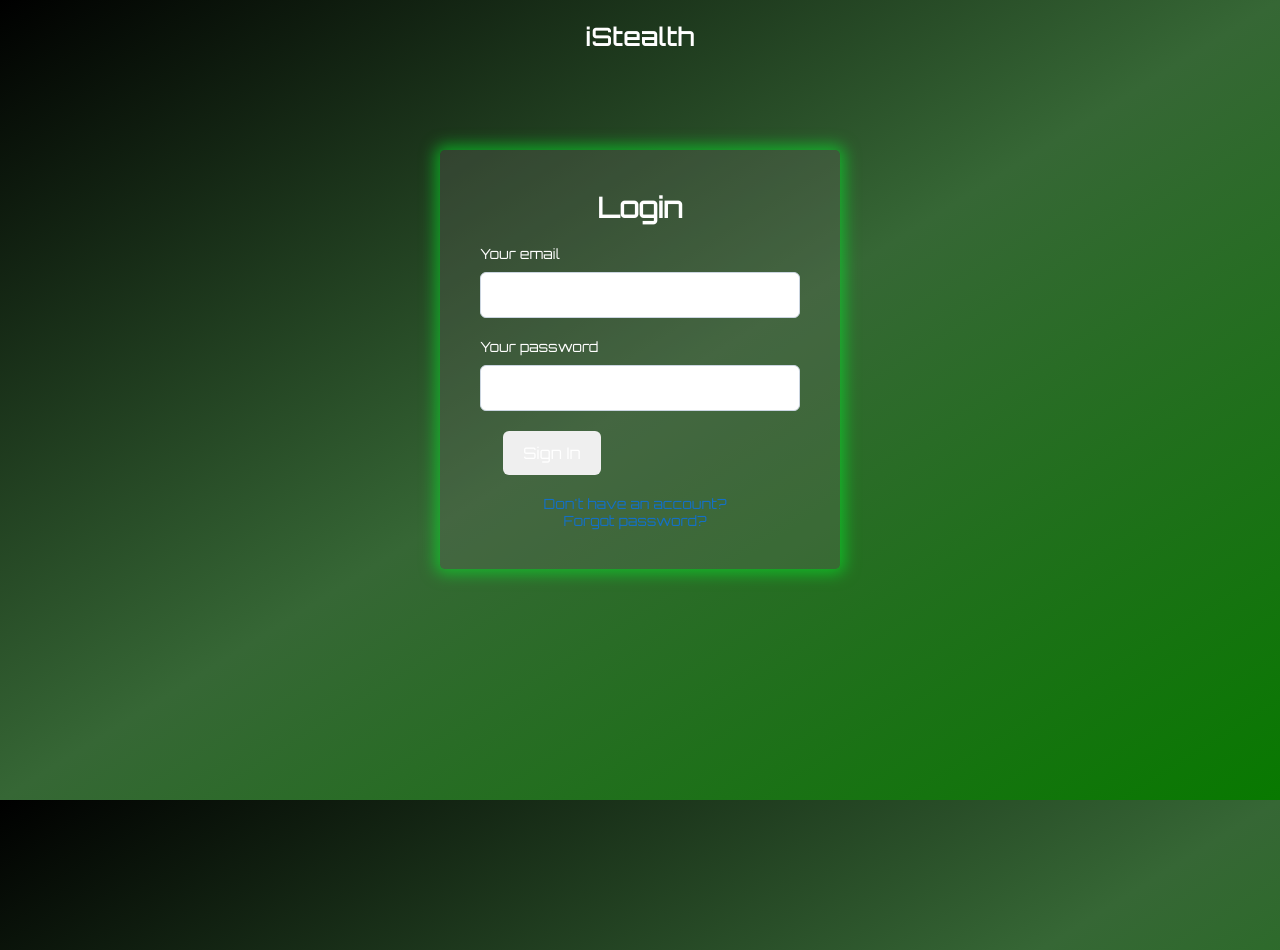
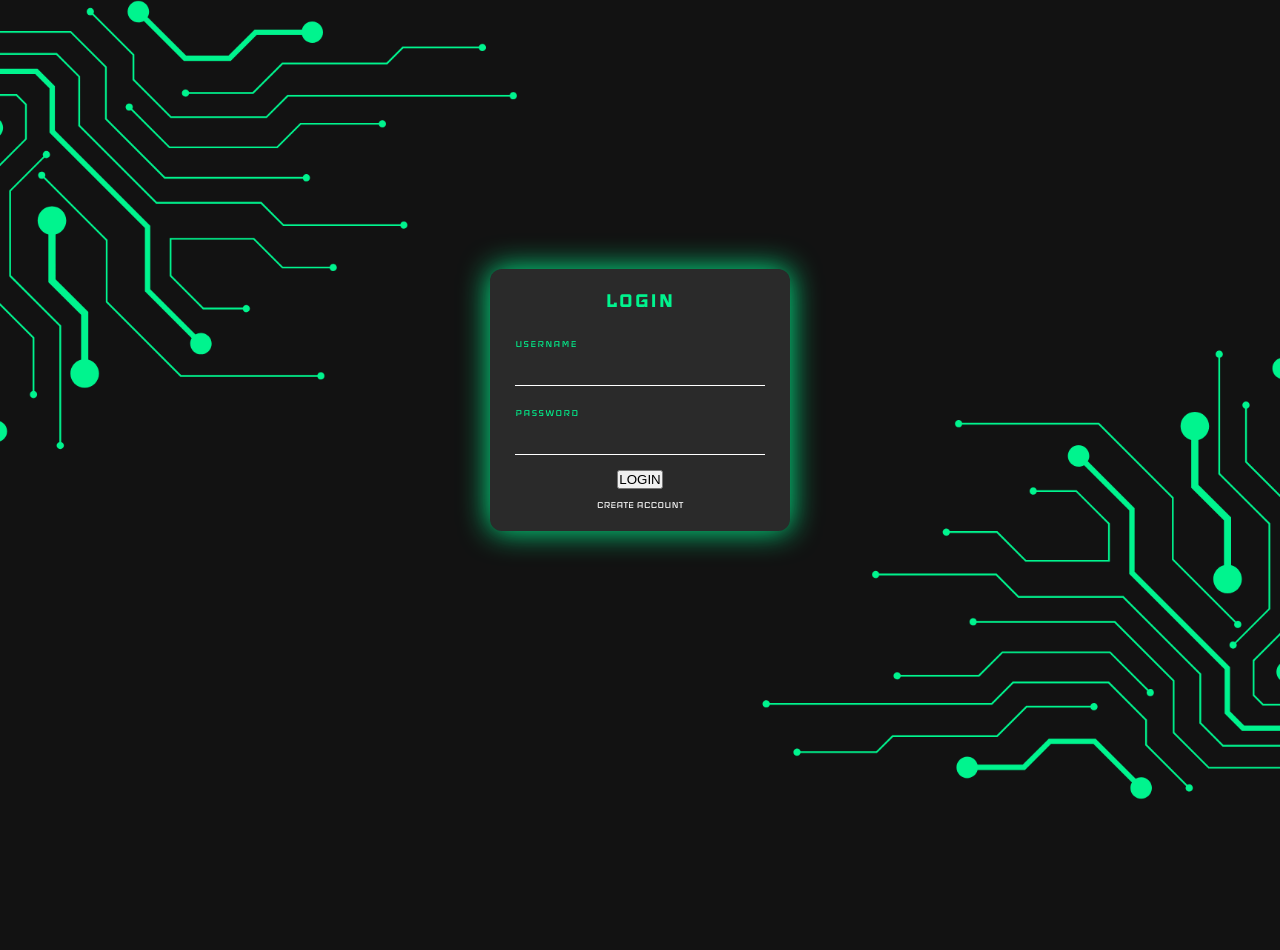
Before and after one commit to aemckenna/secure-messaging-app, a Flask app: page / in a window 1280 px wide. After the commit the page ends 799 px from the top, so only its background shows below. Run offline with Flask 3, Linux system fonts and the light colour scheme.

Commit message:
updating styling

```diff
--- a/main.py
+++ b/main.py
@@ -43,7 +43,7 @@ def login():
             session['loggedin'] = True
             session['id'] = account['id']
             session['username'] = account['username']
-            return redirect(url_for('workout'))
+            return redirect(url_for('messaging'))
         else:
             msg = 'Incorrect username/password!'
     return render_template('index.html')
@@ -89,5 +89,8 @@ def register():
         msg = 'Please fill out the form!'
     return render_template('register.html', msg=msg)
 
+#@app.route ('/messaging/')
+#def messaging():
+
 if __name__ == '__main__':
     app.run(debug=True)
--- a/static/style.css
+++ b/static/style.css
@@ -1,186 +1,109 @@
-/* General Styles */
+@font-face {
+    font-family: 'Iceland';
+    src: url('/static/Iceland/Iceland-Regular.ttf') format('truetype');
+    font-weight: normal;
+    font-style: normal;
+}
+
+/* General reset */
 * {
     margin: 0;
     padding: 0;
     box-sizing: border-box;
-    font-family: 'Orbitron', sans-serif; /* Updated font-family */
 }
 
-:root {
-  --gradient: linear-gradient(to bottom right, rgb(0, 0, 0), rgb(54, 103, 53), rgb(8, 121, 0));
+body, html {
+    height: 100%;
+    font-family: 'Iceland', sans-serif;
+    display: flex;
+    justify-content: center;
+    align-items: center;
+    color: white;
+    background-color: #000;
+    overflow: hidden;
 }
 
-body {
-    background: var(--gradient);
-    margin: 0;
-    padding: 0;
+/* Background gradient */
+.background {
+    width: 100vw;
     height: 100vh;
-    width: 100%;
-    color: #333;
-    background-attachment: fixed;
+    display: flex;
+    justify-content: center;
+    align-items: center;
+    background: url('sm-ui.png') center center no-repeat;
+    background-size: cover;
 }
 
-/* Header Styles */
-.header {
-    width: 100%;
-    padding: 10px 0;
-    position: fixed;
-    top: 0;
-    left: 0;
-    z-index: 1000;
+
+/* Login card styling */
+.login-card {
+    width: 300px;
+    padding: 20px;
+    background: #ffffff1a;
+    border-radius: 12px;
+    display: flex;
+    flex-direction: column;
+    align-items: center;
+    text-align: center;
+    box-shadow: 0px 0px 30px #00F48E; /* Subtle shadow for depth */
 }
 
-.header a {
-    float: center;
-    display: block;
-    color: white;
-    text-align: center;
-    padding: 12px 20px;
-    text-decoration: none;
-    font-size: 16px;
-    transition: background-color 0.3s ease, color 0.3s ease;
+.login-card h2 {
+    margin-bottom: 20px;
+    font-size: 24px;
+    font-weight: 600;
+    letter-spacing: 2px;
+    color: #00F48E;
 }
 
-.header a.logo {
-    float: center;
+.login-card label {
+    font-size: 12px;
+    margin-bottom: 5px;
+    letter-spacing: 1px;
+    display: block;
+    text-align: left;
+    width: 100%;
+    transform: translateY(50%);
+    color: #00F48E;
+}
+
+.login-card input {
+    width: 100%;
+    padding: 10px;
+    margin-bottom: 15px;
+    font-size: 14px;
+    color: white;
+    background: transparent;
+    border: none;
+    border-bottom: 1px solid white;
+    outline: none;
+    text-align: left;
+}
+
+/* Support link styling */
+.support-link {
+    font-size: 12px;
+    color: white;
+    text-decoration: none;
+    margin-top: 10px;
+    display: inline-block;
+    text-align: center;
+    transition: color 0.3s; /* Smooth transition for hover effect */
+}
+
+.support-link:hover {
+    text-decoration: underline;
+    color: #00F48E; /* Light color change on hover */
+}
+
+/* Footer text (BOUND) */
+.footer-text {
+    position: absolute;
+    bottom: 20px;
+    right: 20px;
     font-size: 24px;
     font-weight: bold;
-    letter-spacing: 1px;
+    letter-spacing: 2px;
+    text-align: right; /* Center the text horizontally */
+    white-space: nowrap; /* Prevent text from wrapping into multiple lines */
 }
-
-.header-right {
-    float: center;
-}
-
-.header a:hover {
-    color: #f7fafc;
-}
-
-.header a.active {
-    background-color: #3081e5;
-    color: white;
-}
-
-/* Form Styling */
-form {
-    width: 45%;
-    display: flex;
-    flex-direction: column;
-}
-
-.dropdown {
-    width: 100%;
-    padding: 15px;
-    margin: 10px 0;
-    border: 1px solid #cbd5e0;
-    border-radius: 6px;
-    background-color: #e2e8f0;
-    font-size: 16px;
-    color: #2d3748;
-}
-
-/* General Button Styling */
-button {
-    display: flex;
-    justify-content: center;
-    color: white;
-    padding: 12px 20px;
-    border: none;
-    border-radius: 6px;
-    font-size: 16px;
-    transition: background-color 0.3s ease;
-}
-
-.container {
-    display: flex;
-    justify-content: center;
-}
-
-button:hover {
-    background-color: #ffffff;
-}
-
-/* Login Container */
-.login-container {
-    display: flex;
-    justify-content: center;
-    margin-top: 150px;
-    text-align: center;
-}
-
-.login-box {
-    background-color: rgba(104, 100, 97, 0.282);
-    padding: 40px;
-    border-radius: 5px;
-    box-shadow: 0 0 15px 5px #00ff2a80;
-    width: 400px;
-}
-
-.sign-in {
-    display: flex;
-    flex-direction: column;
-    color: white;
-    padding: 12px 20px;
-    border: none;
-    border-radius: 6px;
-    font-size: 16px;
-    cursor: pointer;
-    transition: background-color 0.3s ease;
-    margin: 0 auto;
-    display: block;
-}
-
-.sign-in-container {
-    display: flex;
-    flex-direction: column;
-    justify-content: center;
-    align-items: center;
-    width: 100%;
-    height: auto;
-}
-
-h1 {
-    margin-bottom: 20px;
-    font-size: 28px;
-    color: #ffffff;
-}
-
-label {
-    display: flex;
-    margin-bottom: 10px;
-    font-size: 14px;
-    color: #ffffff;
-}
-
-input[type="text"], input[type="password"] {
-    width: 320px;
-    padding: 12px;
-    margin-bottom: 20px;
-    border: 1px solid #cbd5e0;
-    border-radius: 6px;
-    font-size: 16px;
-}
-
-.links {
-    margin-top: 20px;
-    font-size: 14px;
-}
-
-.links a {
-    display: flex;
-    justify-content: center;
-    text-decoration: none;
-    color: #1470c5;
-    margin-right: 10px;
-    transition: color 0.3s ease;
-}
-
-.links a:hover {
-    text-decoration: underline;
-    color: #2b6cb0;
-}
-
-.error {
-    color: #e53e3e;
-    margin-top: 10px;
-}
--- a/templates/index.html
+++ b/templates/index.html
@@ -1,53 +1,25 @@
-<!-- index.html -->
-
 <!DOCTYPE html>
 <html lang="en">
 <head>
     <meta charset="UTF-8">
     <meta name="viewport" content="width=device-width, initial-scale=1.0">
     <title>Login</title>
-    <link href="https://fonts.googleapis.com/css2?family=Orbitron&display=swap" rel="stylesheet">
     <link rel="stylesheet" href="{{ url_for('static', filename='style.css') }}">
 </head>
 <body>
+    <div class="background">
+        <div class="login-card">
+            <h2>LOGIN</h2>
+            <form action="/" method="post">
+                <label for="username">USERNAME</label>
+                <input type="text" id="username" name="username" required>
+                <label for="password">PASSWORD</label>
+                <input type="password" id="password" name="password" required>
+                <button type="submit">LOGIN</button>
+            </form>
+            <a href="/register" class="support-link">CREATE ACCOUNT</a>
+        </div>
 
-<!-- Navigation Header -->
-<div class="header">
-    <a href="#default" class="logo">iStealth</a>
-    <div class="header-right">
-<!--
-      <a class="active" href="#home">Home</a>
-      <a href="#contact">Contact</a>
-      <a href="#about">About</a>
--->
     </div>
-  </div>
-
-<!-- Login Form -->
-<div class="login-container">
-    <div class="login-box">
-        <h1>Login</h1>
-        <form action="/" method="POST">
-            <label for="email">Your email</label>
-            <input type="text" id="email" name="username" required>
-
-            <label for="password">Your password</label>
-            <input type="password" id="password" name="password" required>
-
-            <div class="sign-in-container">
-            <button class="sign-in" type="submit">Sign In</button>
-            </div>
-            {% if msg %}
-            <p class="error">{{ msg }}</p>
-            {% endif %}
-        </form>
-
-        <div class="links">
-            <a href="{{ url_for('register') }}">Don't have an account?</a>
-            <a href="#">Forgot password?</a>
-        </div>
-    </div>
-</div>
-
 </body>
 </html>
```
Also changed, not shown: static/Iceland/OFL.txt (added, +94 -0 lines), templates/register.html (+9 -23 lines), templates/workout.html (deleted, +0 -59 lines), static/Iceland/Iceland-Regular.ttf (added), static/sm-ui.png (added), 1 other file.
